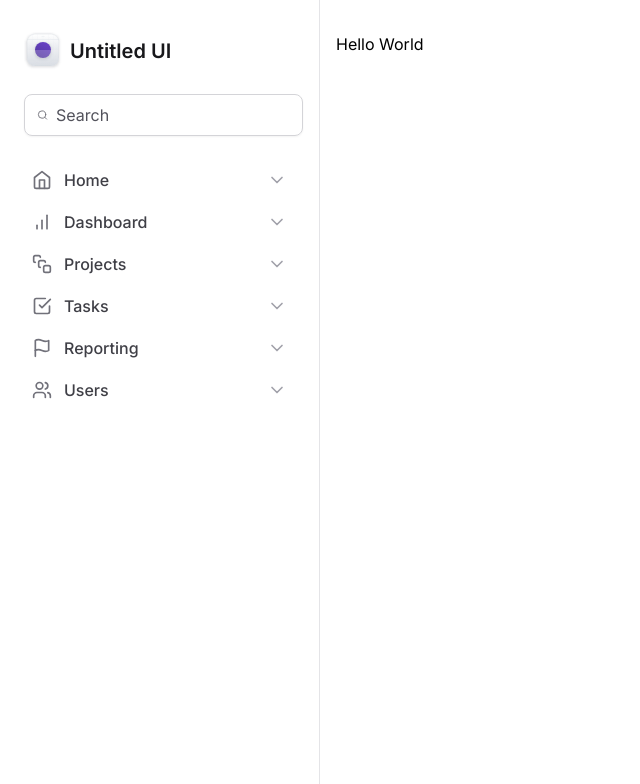
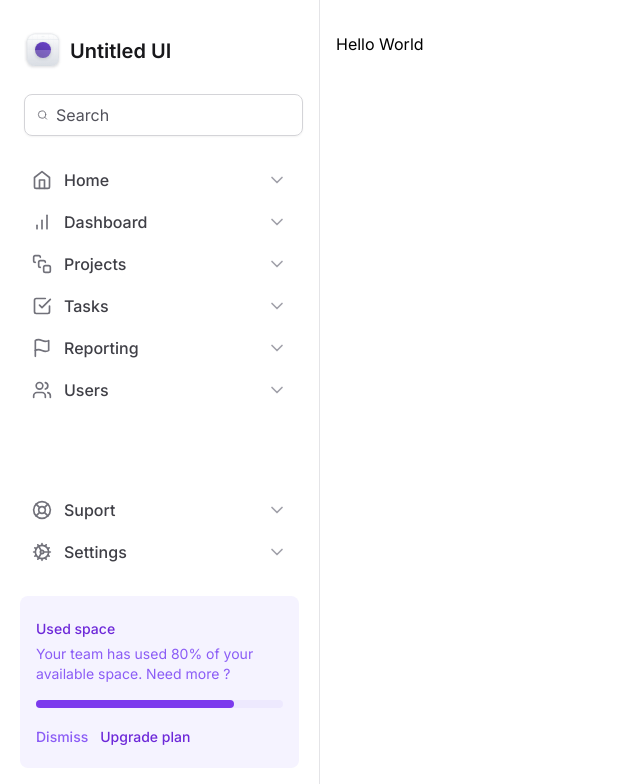
Before and after one commit to burn-c/tailwind-next, a Next.js app: page / in a window 1280 px wide. Shown: the top 784 px of the page, without its empty margins (0-640 px from the left). Built offline with nearby package versions, Linux system fonts and the light colour scheme.

Commit message:
feat(Sidebar): adds UsedSpaceWidget

```diff
--- a/src/components/Sidebar/MainNavigation/index.tsx
+++ /dev/null
@@ -1,23 +0,0 @@
-import {
-  BarChart,
-  CheckSquare,
-  Flag,
-  Home,
-  SquareStack,
-  Users,
-} from 'lucide-react'
-
-import { NavItem } from './NavItem'
-
-export function MainNavigation() {
-  return (
-    <nav className="space-y-0.5">
-      <NavItem title="Home" icon={Home} />
-      <NavItem title="Dashboard" icon={BarChart} />
-      <NavItem title="Projects" icon={SquareStack} />
-      <NavItem title="Tasks" icon={CheckSquare} />
-      <NavItem title="Reporting" icon={Flag} />
-      <NavItem title="Users" icon={Users} />
-    </nav>
-  )
-}
--- /dev/null
+++ b/src/components/Sidebar/UsedSpaceWidget.tsx
@@ -0,0 +1,33 @@
+export function UsedSpaceWidget() {
+  return (
+    <div className="flex flex-col gap-4 rounded-lg bg-violet-50 px-4 py-5">
+      <div className="space-y-1">
+        <span className="text-sm/5 font-medium text-violet-700">
+          Used space
+        </span>
+        <p className="text-sm/5 text-violet-500">
+          Your team has used 80% of your available space. Need more ?
+        </p>
+      </div>
+
+      <div className="h-2 rounded-full bg-violet-100">
+        <div className="h-2 w-4/5 rounded-full bg-violet-600" />
+      </div>
+
+      <div className="space-x-3">
+        <button
+          type="button"
+          className="text-sm font-medium text-violet-500 hover:text-violet-700"
+        >
+          Dismiss
+        </button>
+        <button
+          type="button"
+          className="text-sm font-medium text-violet-700 hover:text-violet-900"
+        >
+          Upgrade plan
+        </button>
+      </div>
+    </div>
+  )
+}
--- a/src/components/Sidebar/index.tsx
+++ b/src/components/Sidebar/index.tsx
@@ -1,11 +1,22 @@
-import { Search } from 'lucide-react'
+import {
+  Search,
+  BarChart,
+  CheckSquare,
+  Flag,
+  Home,
+  SquareStack,
+  Users,
+  LifeBuoy,
+  Cog,
+} from 'lucide-react'
 
 import Logo from './Logo'
-import { MainNavigation } from './MainNavigation'
+import { NavItem } from './NavItem'
+import { UsedSpaceWidget } from './UsedSpaceWidget'
 
 export function Sidebar() {
   return (
-    <aside className="py8 space-y-6 border-r border-zinc-200 px-5 py-8">
+    <aside className="flex flex-col gap-6 border-r border-zinc-200 px-5 py-8">
       <Logo />
 
       <div className="mx-1 flex w-full items-center gap-2 rounded-lg border border-zinc-300 px-3 py-2 shadow-sm">
@@ -18,7 +29,23 @@
         />
       </div>
 
-      <MainNavigation />
+      <nav className="space-y-0.5">
+        <NavItem title="Home" icon={Home} />
+        <NavItem title="Dashboard" icon={BarChart} />
+        <NavItem title="Projects" icon={SquareStack} />
+        <NavItem title="Tasks" icon={CheckSquare} />
+        <NavItem title="Reporting" icon={Flag} />
+        <NavItem title="Users" icon={Users} />
+      </nav>
+
+      <div className="mt-auto flex flex-col gap-6">
+        <nav className="space-y-0.5">
+          <NavItem title="Suport" icon={LifeBuoy} />
+          <NavItem title="Settings" icon={Cog} />
+        </nav>
+
+        <UsedSpaceWidget />
+      </div>
     </aside>
   )
 }
```
Also changed, not shown: src/components/Sidebar/NavItem.tsx (renamed from src/components/Sidebar/MainNavigation/NavItem.tsx).
